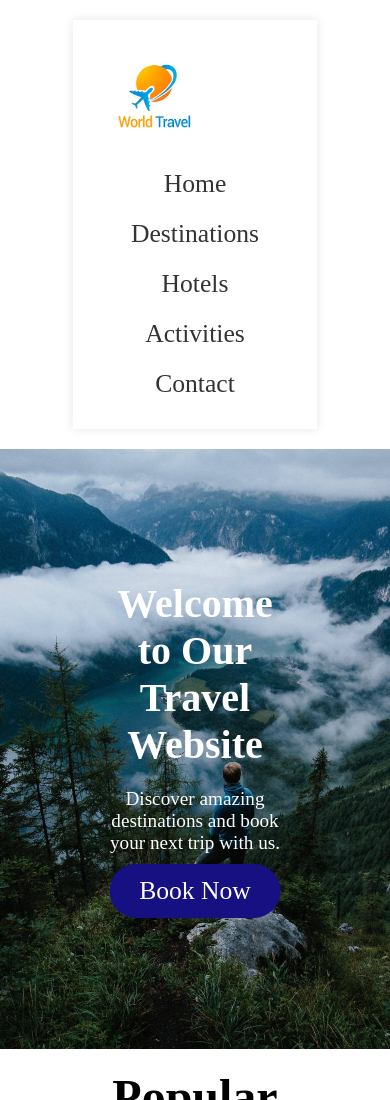
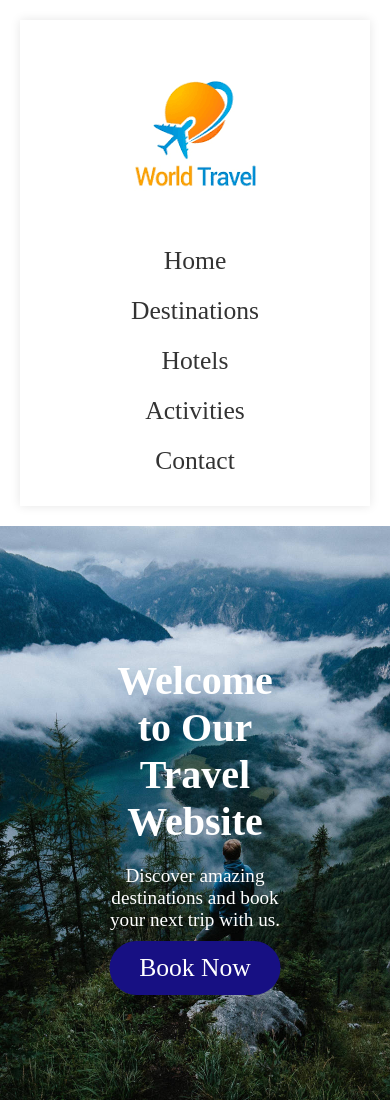
Before and after one commit to Hudaibkhan/Travel-Website-HTML-CSS, a plain HTML site: page index.html in a window 390 px wide. Shown: the top 1100 px of the page. Drawn offline with Linux system fonts and the light colour scheme.

Commit message:
adjust logo

```diff
--- a/index.html
+++ b/index.html
@@ -1,6 +1,5 @@
 <!DOCTYPE html>
 <html lang="en">
-
 <head>
   <meta charset="UTF-8" />
   <meta http-equiv="X-UA-Compatible" content="IE=edge" />
@@ -11,7 +10,7 @@
 
 <body>
   <header>
-    <header>
+    <div>
       <div class="logo">
         <a href="#"><img src="/image/logo.png" alt="logo" /></a>
       </div>
@@ -24,7 +23,7 @@
           <li><a href="#contact">Contact</a></li>
         </ul>
       </nav>
-    </header>
+    </div>
   </header>
   <main>
     <section class="hero">
--- a/style.css
+++ b/style.css
@@ -4,7 +4,17 @@
   scroll-behavior: smooth;
 }
 
-header {
+header >div{
+  display: flex;
+  flex-wrap: wrap;
+  padding: 20px;
+  background-color: #fff;
+  box-shadow: 0 0 10px rgba(0, 0, 0, 0.1);
+  align-items: center;
+  justify-content: space-around;
+}
+
+header{
   display: flex;
   flex-wrap: wrap;
   padding: 20px;
@@ -268,6 +278,11 @@ footer p {
   .hero-content h1 {
     font-size: 2.5rem;
   }
+
+  .logo img {
+    max-width: 100%;
+  }
+
   img{
     width: auto;
     height: auto;
```
